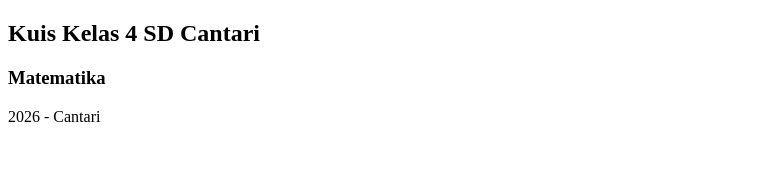
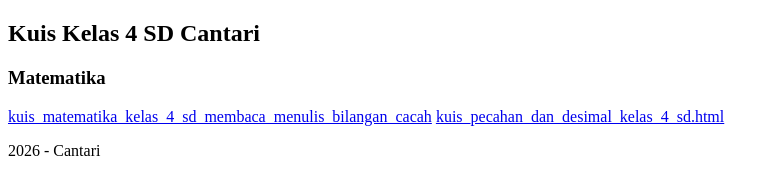
Before and after one commit to ujisama2/kuis-matematika, a plain HTML site: page index.html in a window 1280 px wide. Shown: the whole page, without its empty margins (0-780 px from the left). Drawn offline with Linux system fonts and the light colour scheme.

Commit message:
Update index.html

```diff
--- a/index.html
+++ b/index.html
@@ -5,8 +5,10 @@
 <h2>Kuis Kelas 4 SD Cantari</h2>
 
 <h3>Matematika</h3>
-<a href="https://www.w3schools.com/"
-target="_blank"></a>
+<a href="https://htmlpreview.github.io/?https://github.com/ujisama2/kuis-matematika/blob/main/kuis_matematika_kelas_4_sd_membaca_menulis_bilangan_cacah.html"
+target="_blank">kuis_matematika_kelas_4_sd_membaca_menulis_bilangan_cacah</a>
+<a href="https://htmlpreview.github.io/?https://github.com/ujisama2/kuis-matematika/blob/main/kuis_pecahan_dan_desimal_kelas_4_sd.html"
+target="_blank">kuis_pecahan_dan_desimal_kelas_4_sd.html</a>
 
 <p>2026 - Cantari</p>
 
```
